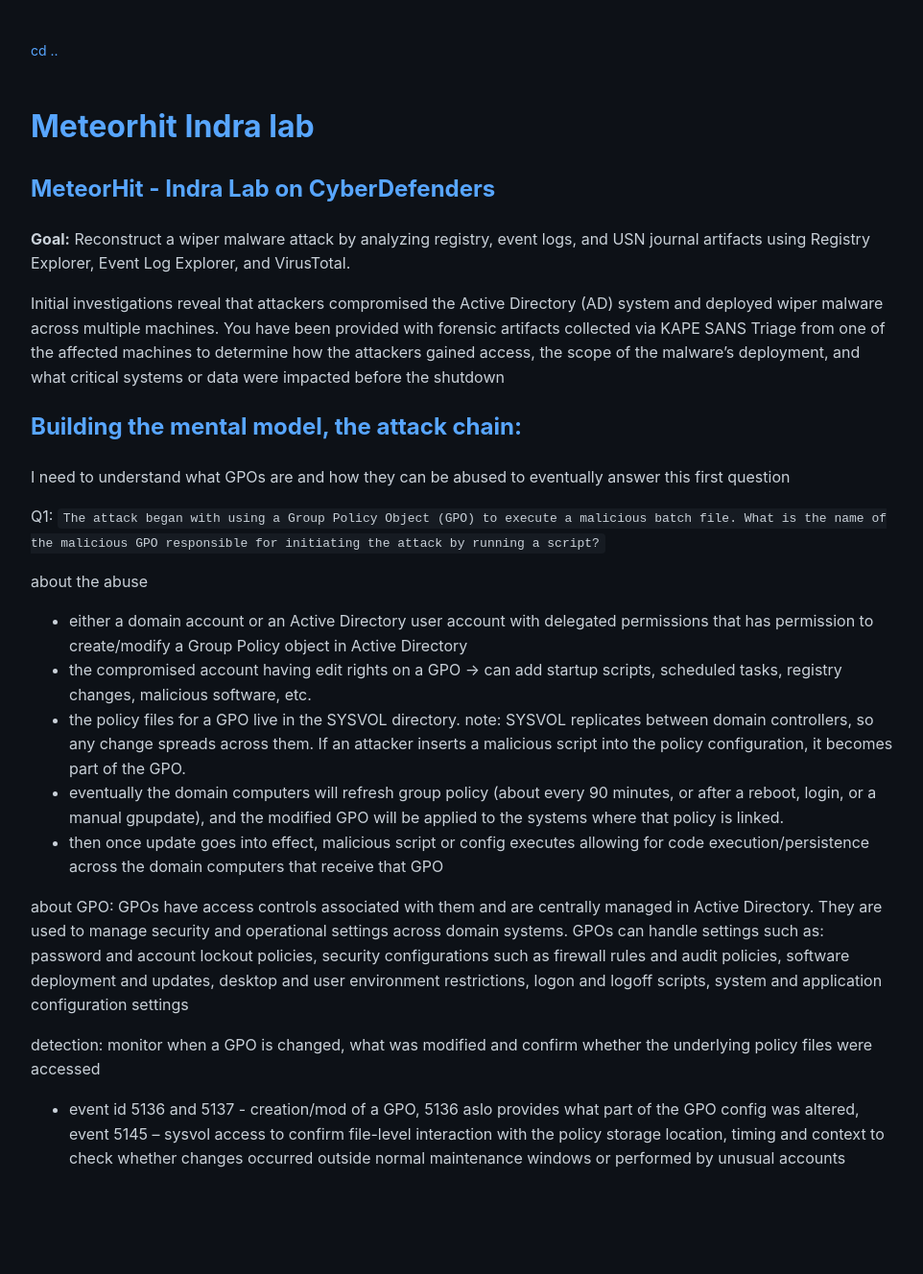
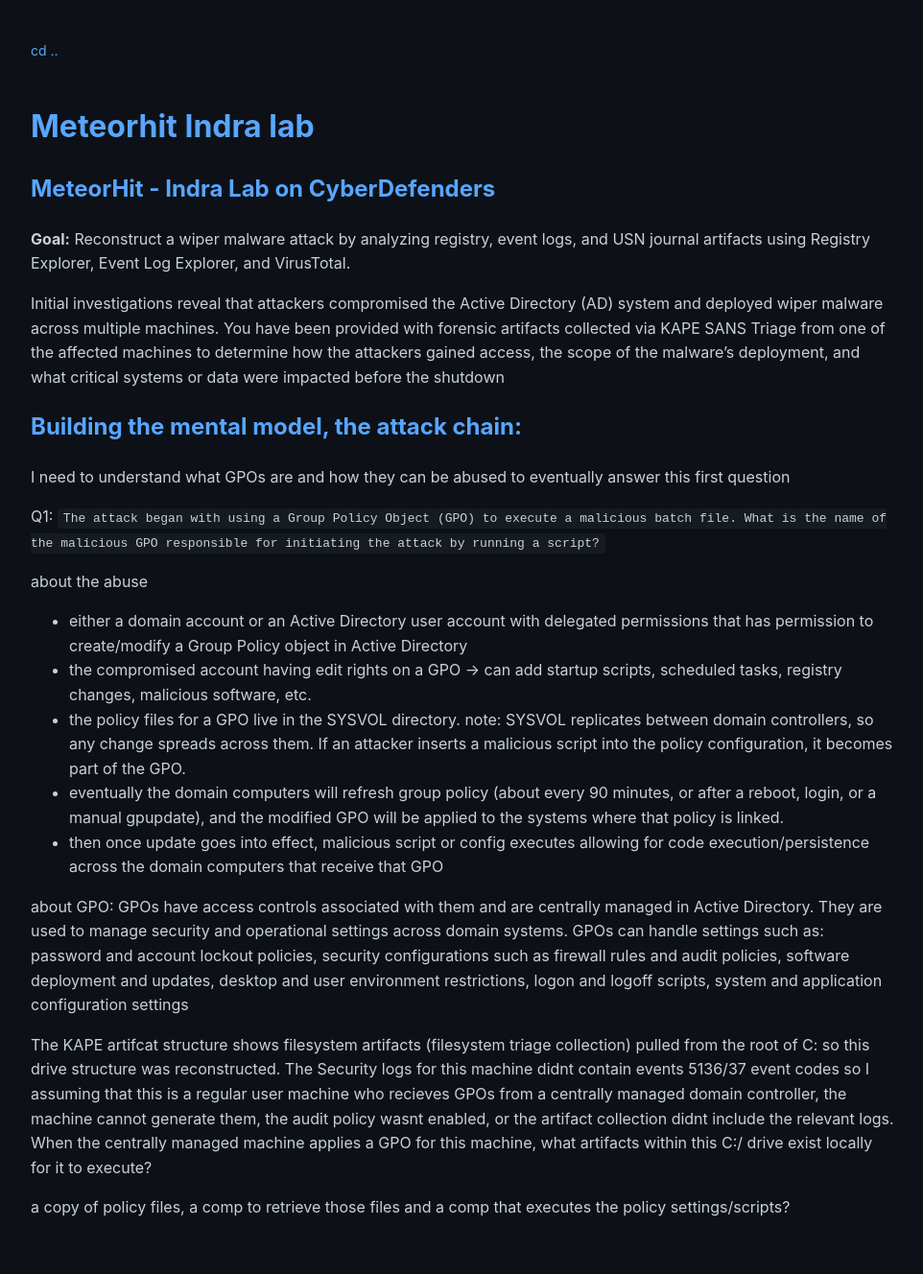
Before and after one commit to soreRum/soreRum.github.io, a Jekyll site: the page built from _posts/2026-03-5-MeteorHit-Indra Lab.md, in a window 1280 px wide. Shown: the whole page at 96% size, without its empty margins (158-1120 px from the left). Built offline with Jekyll 4.4.1, drawn with Linux system fonts in a browser that asks for light colours; our own code applies the rules of GitHub Pages for plain Markdown files; before the commit the page ends 1277 px from its top, so only the background shows below that.

Commit message:
Update 2026-03-5-MeteorHit-Indra Lab.md

```diff
--- a/_posts/2026-03-5-MeteorHit-Indra Lab.md
+++ b/_posts/2026-03-5-MeteorHit-Indra Lab.md
@@ -19,6 +19,6 @@
 
 about GPO: GPOs have access controls associated  with them and are centrally managed in Active Directory. They are used  to manage security and operational settings across domain systems. GPOs  can handle settings such as: password and account lockout policies, security configurations such as firewall rules and audit policies, software deployment and updates, desktop and user environment restrictions, logon and logoff scripts, system and application configuration settings
 
-detection: monitor when a GPO is changed, what was modified and confirm whether the underlying policy files were accessed
+The KAPE artifcat structure shows filesystem artifacts (filesystem triage collection) pulled from the root of C: so this drive structure was reconstructed. The Security logs for this machine didnt contain events 5136/37 event codes so I assuming that this is a regular user machine who recieves GPOs from a centrally managed domain controller, the machine cannot generate them, the audit policy wasnt enabled, or the artifact collection didnt include the relevant logs. When the centrally managed machine applies a GPO for this machine, what artifacts within this C:/ drive exist locally for it to execute?
 
-- event id 5136 and 5137 - creation/mod of a GPO, 5136 aslo provides what part of the GPO config was altered, event 5145 -- sysvol access to confirm file-level interaction with the policy storage location, timing and context to check whether changes occurred outside normal maintenance windows or performed by unusual accounts
+a copy of policy files, a comp to retrieve those files and a comp that executes the policy settings/scripts?
```
